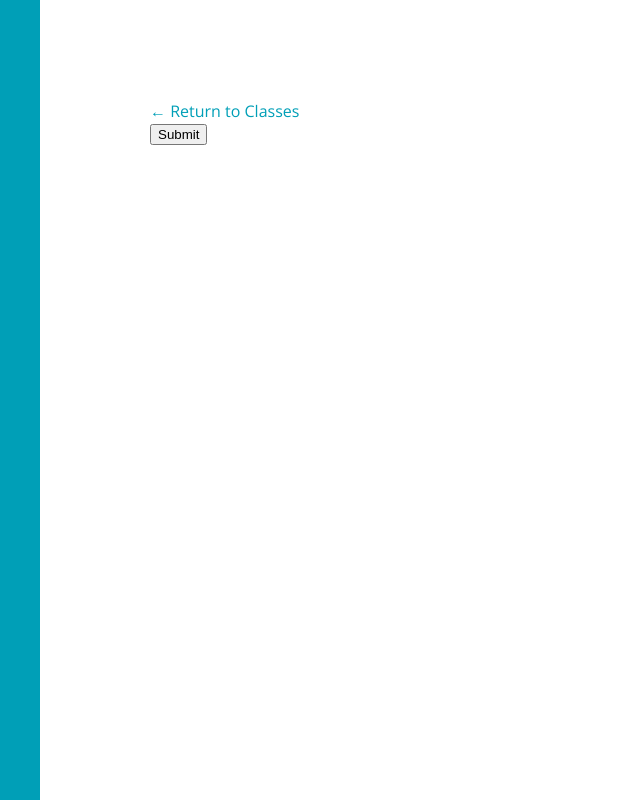
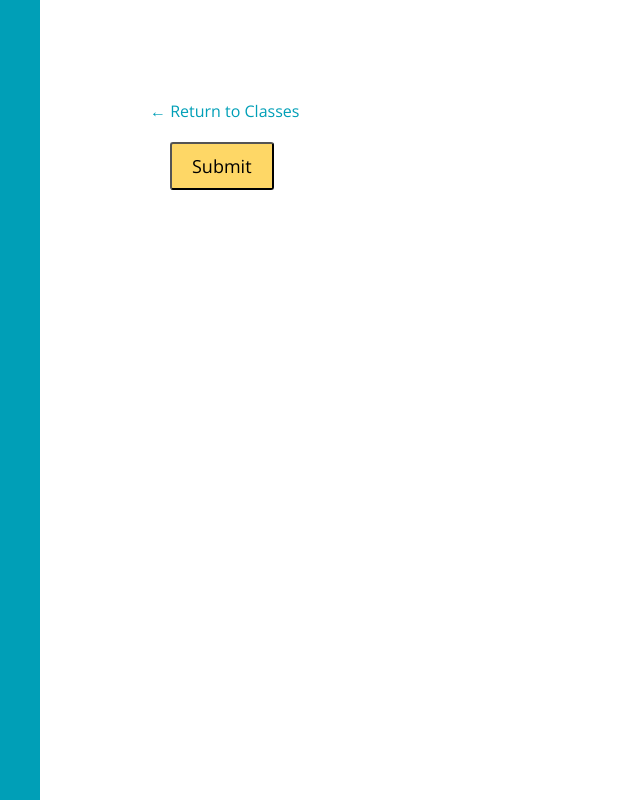
Before and after one commit to codebase-berkeley/teacher-portal, a React (Create React App) app in the folder client/: page /survey in a window 1280 px wide. Shown: the whole page, without its empty margins (0-640 px from the left). Built offline with nearby package versions, Linux system fonts and the light colour scheme; no server answers; the HTML template or start-up script is replaced by a standard one; a web font is replaced by a local one; what react-chartkick would draw is missing.

Commit message:
Prettier buttons

```diff
--- a/client/src/components/Survey/Star/Star.css
+++ b/client/src/components/Survey/Star/Star.css
@@ -11,7 +11,8 @@
 }
 
 .question {
-  padding: 80px;
+  padding: 30px;
+  margin-bottom: 50px;
 }
 .stars {
   float: left;
--- a/client/src/components/Survey/Star/Star.jsx
+++ b/client/src/components/Survey/Star/Star.jsx
@@ -8,7 +8,7 @@ class Star extends React.Component {
     const name = `rating${number}`;
     return (
       <div className="question">
-        {question}
+        <h1 className="question-text">{question}</h1>
 
         <div className="stars">
           <div className="star">
@@ -47,7 +47,6 @@ class Star extends React.Component {
               3
             </label>
           </div>
-
           <div className="star">
             <input
               className="form-radio"
--- a/client/src/components/Survey/Survey.css
+++ b/client/src/components/Survey/Survey.css
@@ -1,3 +1,21 @@
+.star-container {
+  width: 700px;
+  text-align: left;
+  margin-bottom: 50px;
+}
+
+.submit-button {
+  text-decoration: none;
+  font-family: 'Open Sans', sans-serif;
+  font-size: 18px;
+  background-color: #fed766;
+  border-radius: 3px;
+  padding: 10px 20px 10px 20px;
+  color: black;
+  display: inline-block;
+  margin: 20px;
+}
+
 .frq-container {
   margin-top: 67px;
 }
--- a/client/src/components/Survey/Survey.jsx
+++ b/client/src/components/Survey/Survey.jsx
@@ -49,7 +49,9 @@ class Survey extends Component {
         </div>
         <form method="POST" action={route} className="Questions">
           {this.displayQuestions()}
-          <button type="submit">Submit</button>
+          <button className="submit-button" type="submit">
+            Submit
+          </button>
         </form>
       </section>
     );
```
